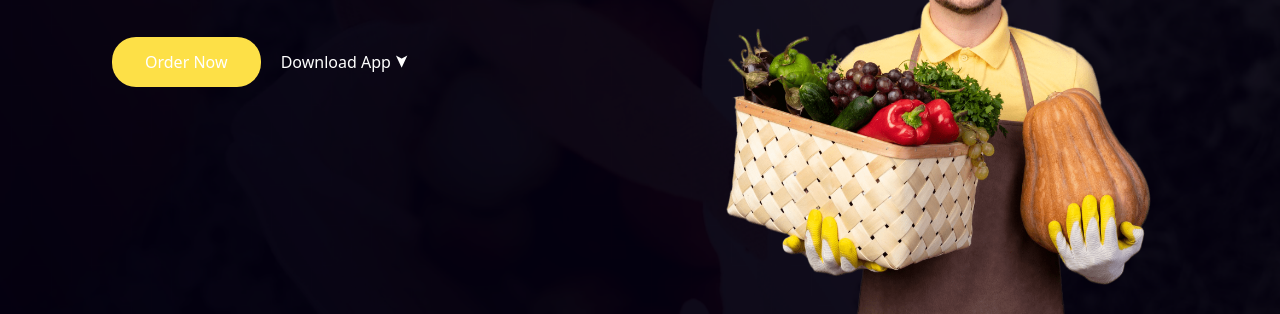
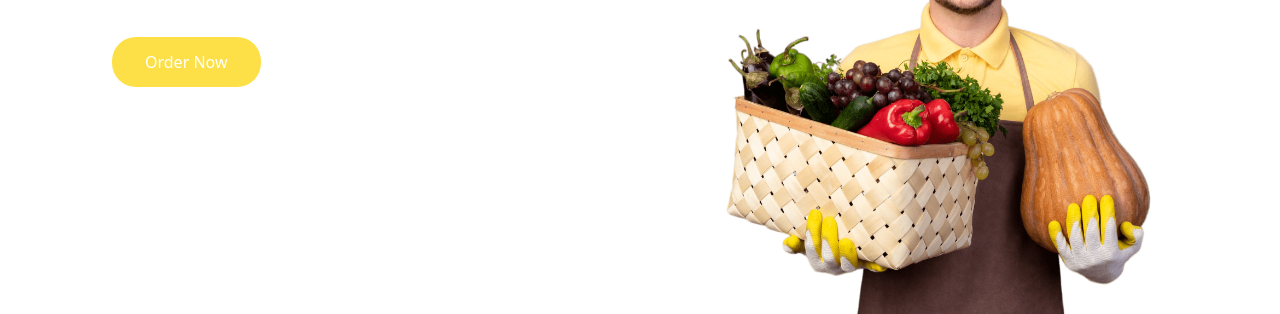
Before and after one commit to nillmishra/Grocify, a website built with Vite: page index.html in a window 1280 px wide. Shown: the part 486-800 px from the top of the page. Built offline with nearby package versions, Linux system fonts and the light colour scheme.

Commit message:
main file

```diff
--- a/index.html
+++ b/index.html
@@ -10,7 +10,7 @@
 </head>
 
 <body>
-    <div class="container min-h-screen bg-[url('images/image.png')] bg-center bg-cover px-28 py-5 relative">
+    <div class="container min-h-screen  bg-center bg-cover px-28 py-5 relative">
         <nav class="flex items-center">
             <img src="images/logo.png" class="w-40 cursor-pointer">
             <ul class="flex-1 text-center">
```
